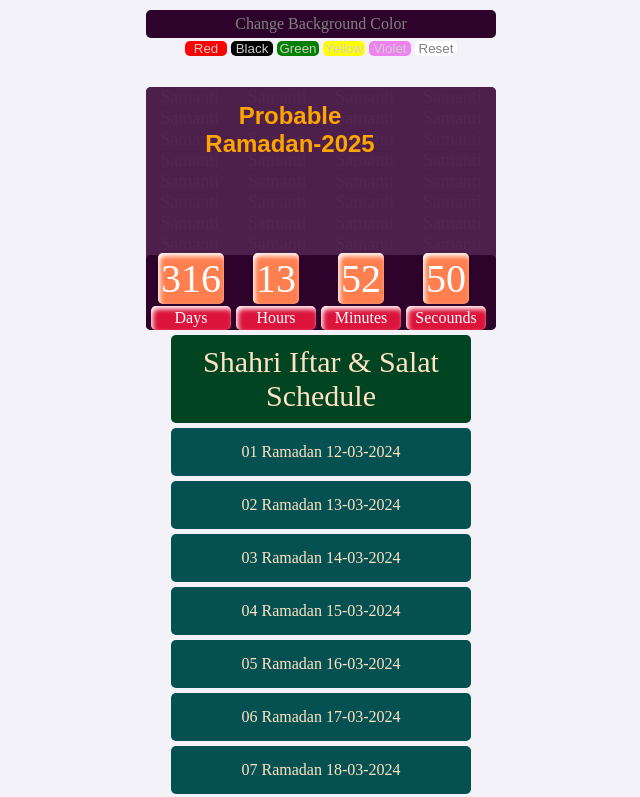
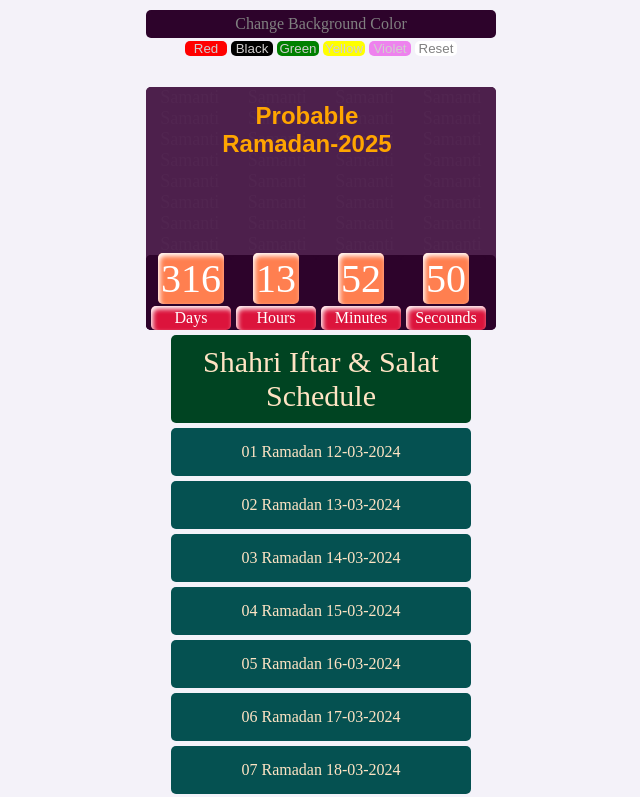
Before and after one commit to weebdesign/samnt, a plain HTML site: page index.html in a window 1280 px wide. Shown: the top 797 px of the page, without its empty margins (319-959 px from the left). Drawn offline with nearby package versions, Linux system fonts and the light colour scheme; a web font is replaced by a local one.

Commit message:
Update style.css

```diff
--- a/resoucese/css/style.css
+++ b/resoucese/css/style.css
@@ -138,7 +138,7 @@ body{
     position: absolute;
     top: 15px;
     /*left: 23%;*/
-transform: translate(35%);
+transform: translate(45%);
 
 
   }
```
